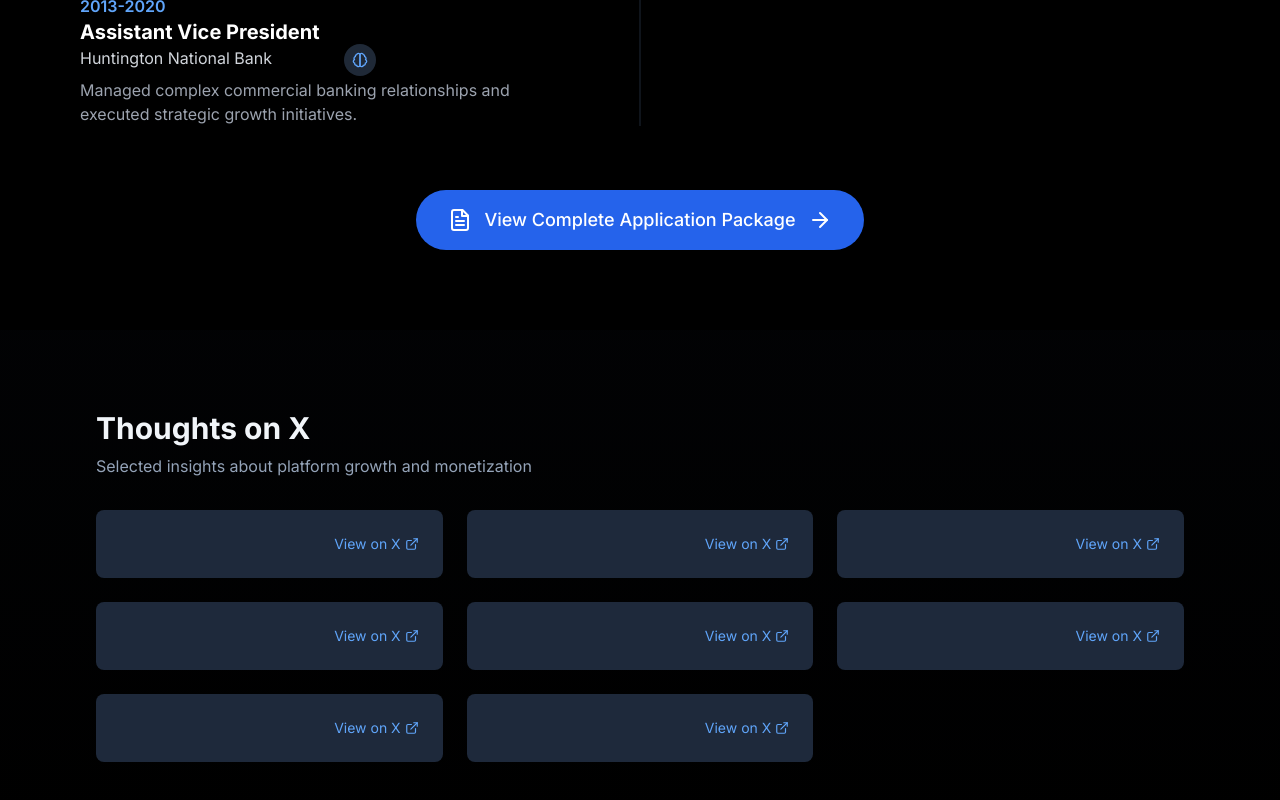
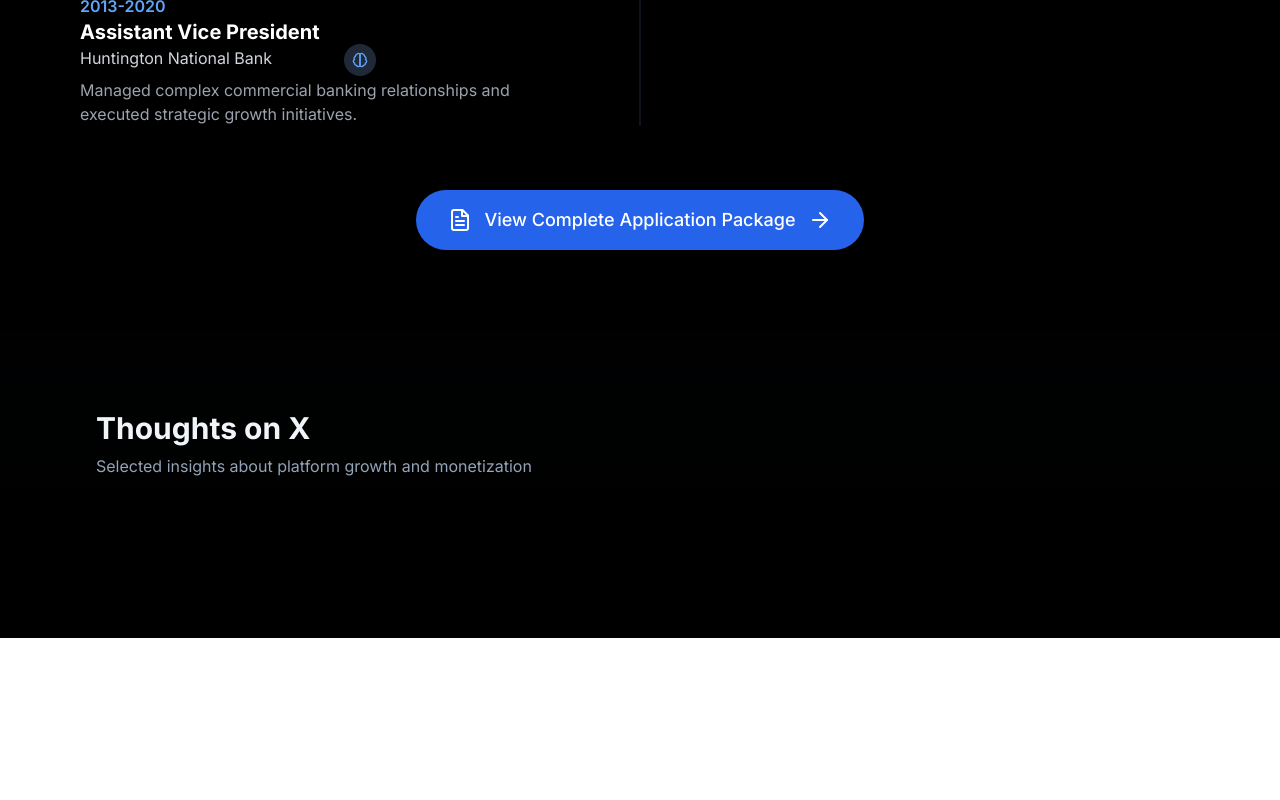
Before and after one commit to tony-42069/x-portfolio, a Next.js app: page / in a window 1280 px wide. Shown: the part 4406-5206 px from the top of the page. After the commit the page ends 5044 px from the top, so only its background shows below. Built offline with nearby package versions, Linux system fonts and the light colour scheme.

Commit message:
Added tweet embeds with X widget

```diff
--- a/src/app/layout.tsx
+++ b/src/app/layout.tsx
@@ -1,6 +1,7 @@
 import type { Metadata } from "next"
 import { Inter } from "next/font/google"
 import "./globals.css"
+import Script from 'next/script'
 
 const inter = Inter({ subsets: ["latin"] })
 
@@ -20,6 +21,7 @@ export default function RootLayout({
         <main className="min-h-screen bg-gradient-to-b from-gray-900 to-black text-white">
           {children}
         </main>
+        <Script src="https://platform.twitter.com/widgets.js" strategy="lazyOnload" />
       </body>
     </html>
   )
--- a/src/components/sections/TweetShowcase.tsx
+++ b/src/components/sections/TweetShowcase.tsx
@@ -1,6 +1,6 @@
 'use client'
 
-import { ExternalLink } from 'lucide-react'
+import { useEffect } from 'react'
 
 interface Tweet {
   id: string
@@ -10,53 +10,47 @@ interface Tweet {
 const tweets: Tweet[] = [
   {
     id: '1',
-    url: "https://x.com/credebtdorian/status/1793327014356631790"
+    url: "https://twitter.com/credebtdorian/status/1793327014356631790"
   },
   {
     id: '2',
-    url: "https://x.com/credebtdorian/status/1844069554160632087"
+    url: "https://twitter.com/credebtdorian/status/1844069554160632087"
   },
   {
     id: '3',
-    url: "https://x.com/monetization_x/status/1844125738020282388"
+    url: "https://twitter.com/monetization_x/status/1844125738020282388"
   },
   {
     id: '4',
-    url: "https://x.com/credebtdorian/status/1830737210469126420"
+    url: "https://twitter.com/credebtdorian/status/1830737210469126420"
   },
   {
     id: '5',
-    url: "https://x.com/credebtdorian/status/1764349903289844104"
+    url: "https://twitter.com/credebtdorian/status/1764349903289844104"
   },
   {
     id: '6',
-    url: "https://x.com/credebtdorian/status/1763942340039782874"
+    url: "https://twitter.com/credebtdorian/status/1763942340039782874"
   },
   {
     id: '7',
-    url: "https://x.com/credebtdorian/status/1761975675139875166"
+    url: "https://twitter.com/credebtdorian/status/1761975675139875166"
   },
   {
     id: '8',
-    url: "https://x.com/CREdebtDorian/status/1844772805012779267"
+    url: "https://twitter.com/CREdebtDorian/status/1844772805012779267"
   }
 ]
 
-const TweetCard = ({ tweet }: { tweet: Tweet }) => (
-  <div className="bg-slate-800 rounded-lg p-6 hover:bg-slate-700 transition-colors">
-    <a
-      href={tweet.url}
-      target="_blank"
-      rel="noopener noreferrer"
-      className="text-blue-400 hover:text-blue-300 flex items-center gap-1 justify-end"
-    >
-      <span className="text-sm">View on X</span>
-      <ExternalLink size={14} />
-    </a>
-  </div>
-)
+export default function TweetShowcase() {
+  useEffect(() => {
+    // @ts-ignore
+    if (window.twttr) {
+      // @ts-ignore
+      window.twttr.widgets.load();
+    }
+  }, []);
 
-export default function TweetShowcase() {
   return (
     <section className="py-20" id="tweets">
       <div className="max-w-6xl mx-auto px-4 sm:px-6 lg:px-8">
@@ -64,7 +58,11 @@ export default function TweetShowcase() {
         <p className="text-slate-400 mb-8">Selected insights about platform growth and monetization</p>
         <div className="grid grid-cols-1 md:grid-cols-2 lg:grid-cols-3 gap-6">
           {tweets.map((tweet) => (
-            <TweetCard key={tweet.id} tweet={tweet} />
+            <div key={tweet.id} className="flex justify-center">
+              <blockquote className="twitter-tweet" data-theme="dark">
+                <a href={tweet.url}></a>
+              </blockquote>
+            </div>
           ))}
         </div>
       </div>
```
